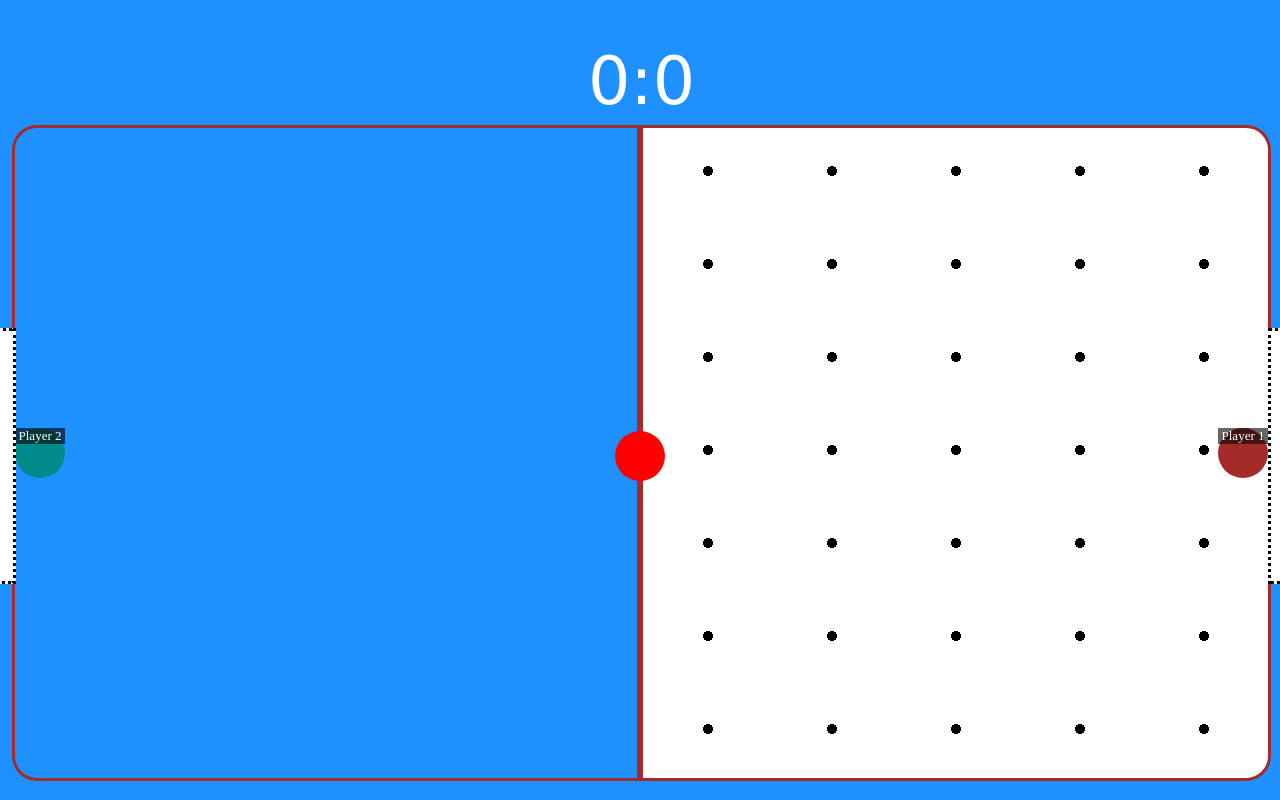
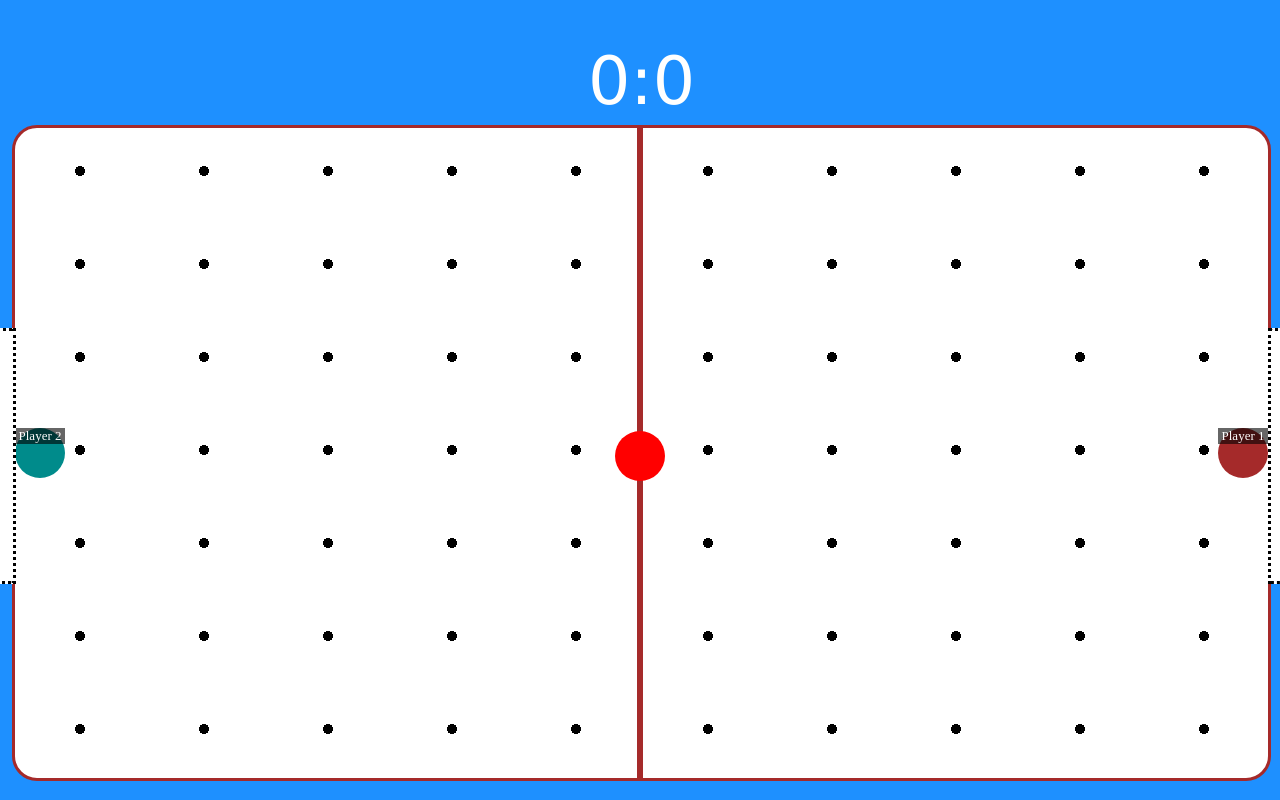
Before and after one commit to StanislawKaminski/Cymbergaj, a plain HTML site: page index.html in a window 1280 px wide. Shown: the top 800 px of the page. Drawn offline with Linux system fonts and the light colour scheme.

Commit message:
Update style.css

```diff
--- a/style.css
+++ b/style.css
@@ -47,7 +47,7 @@
     width: 625px;
 }
 .WASD{
-    background-image: url(images/Bez\ tytułu.png);
+    background-image: url(images/Bez_tytulu.png);
     position: absolute;
     right: 50%;
     border-color: brown;
```
